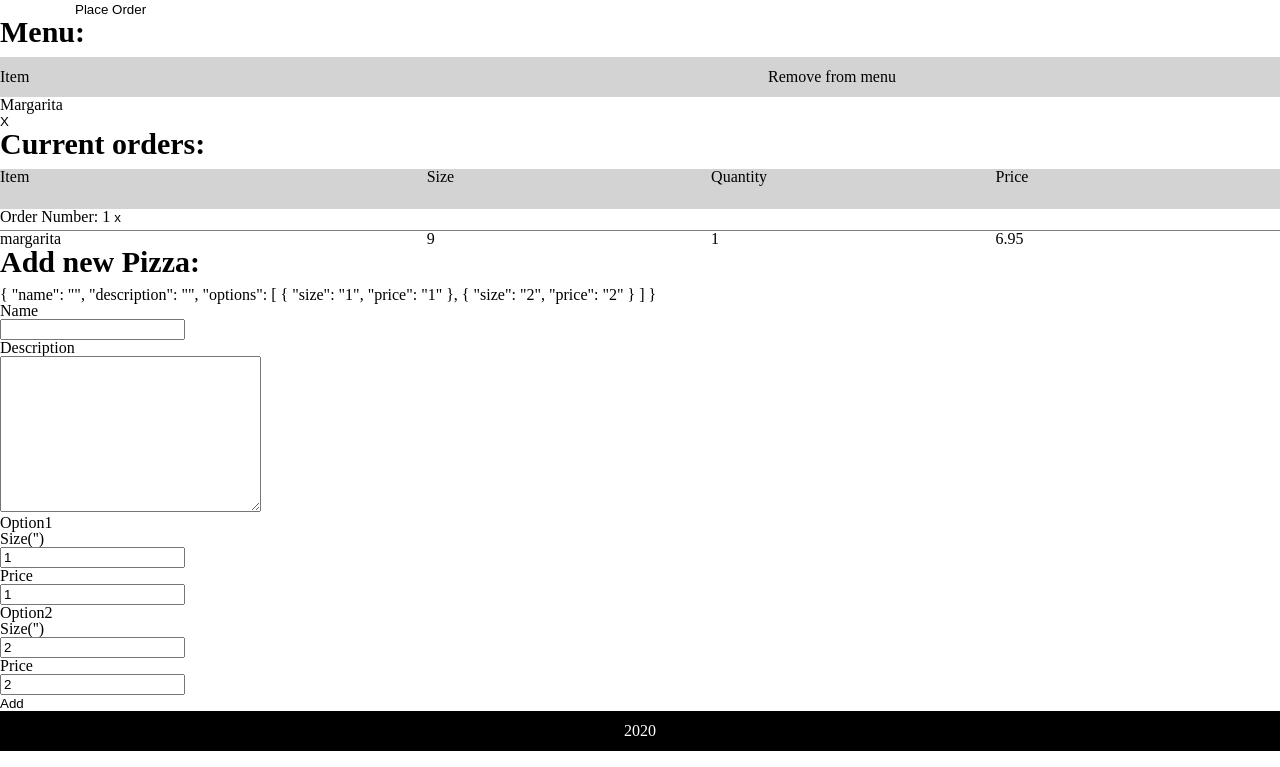
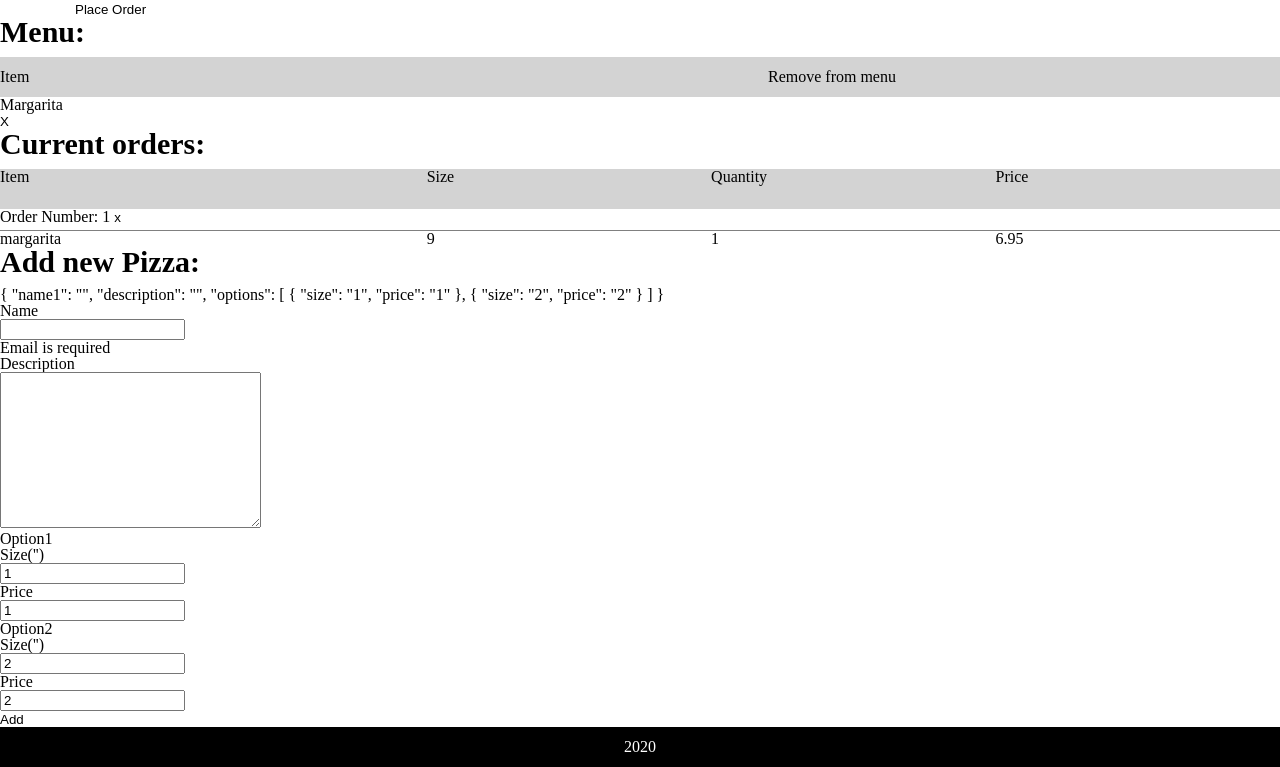
Before and after one commit to dzmitry-viartseika/pizza-planet-fullstack, a Vue app in the folder frontend/: page /#/ in a window 1280 px wide. Shown: the part 691-1458 px from the top of the page. Built offline with nearby package versions, Linux system fonts and the light colour scheme; no server answers.

Commit message:
prepare for validation inputs

```diff
--- a/frontend/package.json
+++ b/frontend/package.json
@@ -14,6 +14,7 @@
     "vue": "^2.6.11",
     "vue-axios": "^2.1.5",
     "vue-router": "^3.1.5",
+    "vuelidate": "^0.7.5",
     "vuex": "^3.1.2"
   },
   "devDependencies": {
--- a/frontend/src/components/PizzaComponent.vue
+++ b/frontend/src/components/PizzaComponent.vue
@@ -2,9 +2,14 @@
   <div class="pizza">
     <h2 class="title">Add new Pizza:</h2> {{ newItem }}
     <form>
-      <div class="text-field">
+      <div class="text-field"
+           :class="{ 'form-group--error': $v.name.$error }"
+      >
         <div class="text-field__info">Name</div>
-        <input type="text" v-model="newItem.name">
+        <input type="text" v-model.trim="$v.name.$model">
+        <div class="error" v-if="!$v.name.required">Email is required</div>
+        <div class="error" v-if="!$v.name.minLength">Email must have at least
+          {{$v.name.$params.minLength.min}} letters.</div>
       </div>
       <div class="text-field">
         <div class="text-field__info">Description</div>
@@ -34,14 +39,16 @@
 </template>
 
 <script>
+import { required, minLength } from 'vuelidate/lib/validators';
 import GoodsApi from '../api/GoodsApi';
 
 export default {
   name: 'PizzaComponent',
   data() {
     return {
+      name: null,
       newItem: {
-        name: '',
+        name1: '',
         description: '',
         options: [
           {
@@ -56,9 +63,17 @@ export default {
       },
     };
   },
+  validations: {
+    name: {
+      required,
+      minLength: minLength(4),
+    },
+    description: {
+      minLength: minLength(4),
+    },
+  },
   methods: {
     addItem() {
-      console.log(this.newItem);
       GoodsApi.addNewItem(this.newItem);
     },
   },
--- a/frontend/src/main.js
+++ b/frontend/src/main.js
@@ -1,13 +1,15 @@
 import Vue from 'vue';
 import axios from 'axios';
 import VueAxios from 'vue-axios';
+import Vuelidate from 'vuelidate';
 import App from './App.vue';
 import router from './router';
 import store from './store';
 
+
 Vue.config.productionTip = false;
 Vue.use(VueAxios, axios);
-
+Vue.use(Vuelidate);
 new Vue({
   router,
   store,
```
Also changed, not shown: 1 other file (tests, documents, lock files or other folders).
